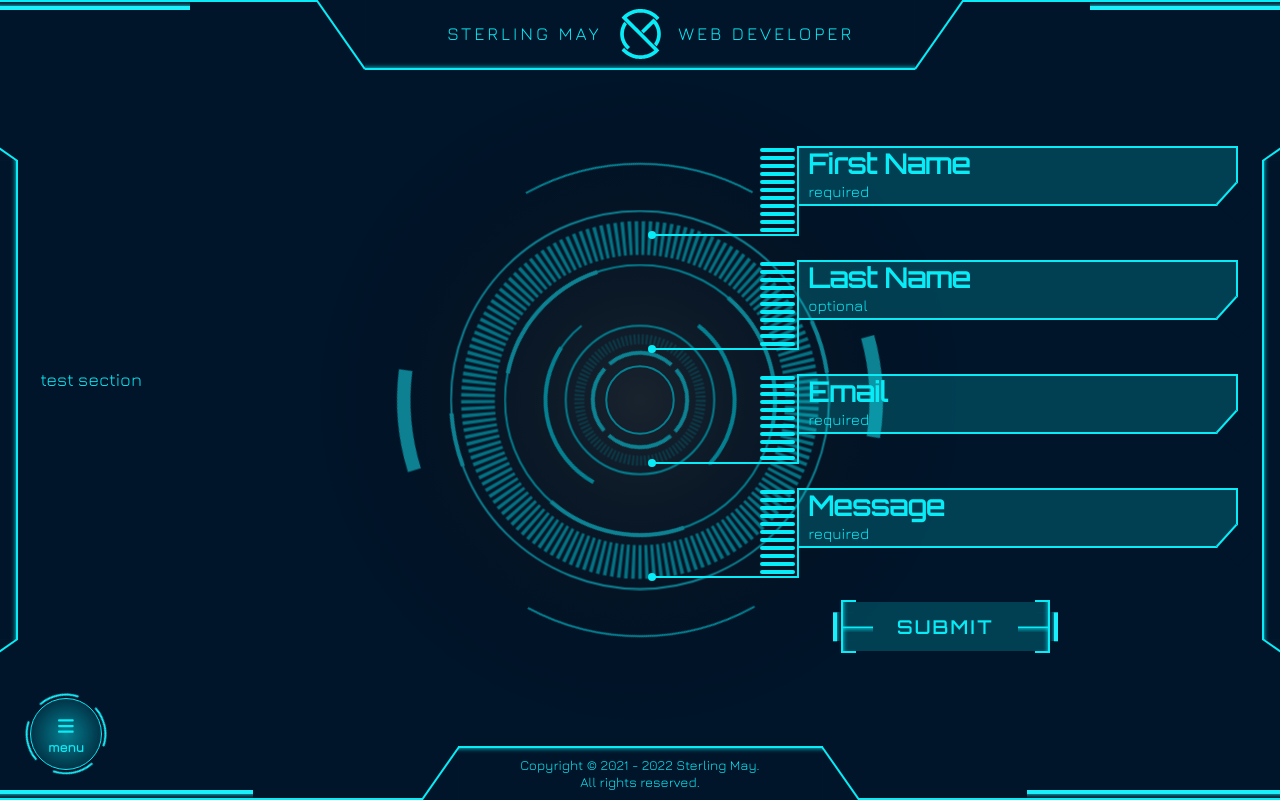
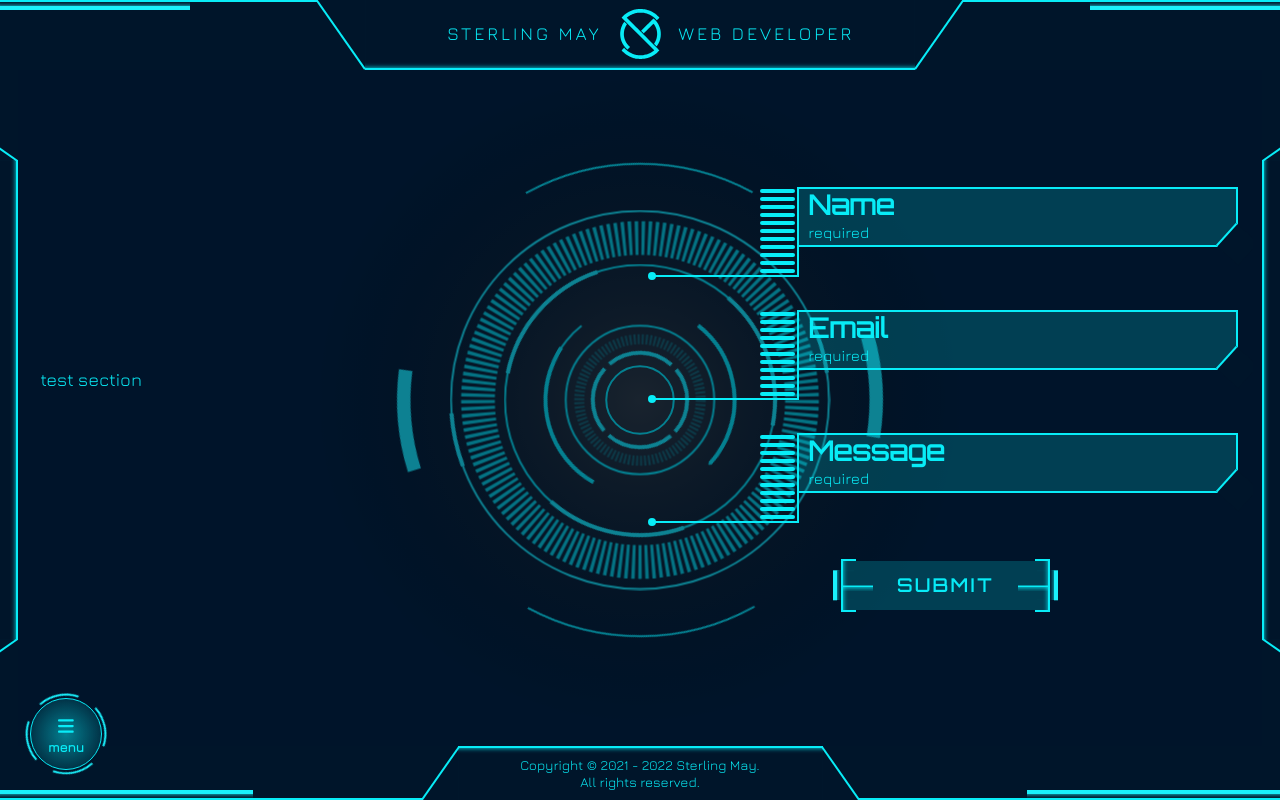
Before and after one commit to ProgrammerSM/SM-WD.com, a Next.js app: page /contact in a window 1280 px wide. Built offline with nearby package versions, Linux system fonts and the light colour scheme.

Commit message:
finished building contact form

```diff
--- a/src/components/ContactForm.js
+++ b/src/components/ContactForm.js
@@ -31,18 +31,23 @@ const ContactFormStyles = styled.div`
   ${largeUp} { --left-shape-width: 25%; }
 
   fieldset {
-    padding: 2rem 0 2.5rem;
+    padding: 2rem 0;
     border: none;
+
+    &.have-errors {
+      padding-bottom: 0;
+    }
   }
 
   .field-wrapper {
     position: relative;
     display: flex;
     align-items: flex-end;
-    margin-bottom: 4.2rem;
+    margin-bottom: 2rem;
     margin-left: auto;
 
     &:last-of-type { margin-bottom: 0; }
+    &.has-error { margin-bottom: 3.6rem; }
   }
 
   .field-left-shape {
@@ -81,22 +86,18 @@ const ContactFormStyles = styled.div`
   input,
   textarea {
     width: var(--field-width);
-    height: 60px;
+    height: 50px;
     margin-left: auto;
-    padding: 20px 20px var(--space-extra-small) var(--space-extra-small);
+    padding: 20px 20px calc(var(--space-extra-small) - 5px) calc(var(--space-extra-small) - 2px);
     background: var(--transparent-background);
     color: var(--font-color);
-    font-size: 1.2rem;
+    font-size: 1rem;
     border: solid 2px var(--primary-color);
-
-    &:focus ~ .field-angle-border {
-      display: none;
-    }
 
     &:focus ~ label,
     &.valid ~ label {
-      top: -26px;
-      font-size: 1rem;
+      top: -21px;
+      font-size: .8rem;
 
       .field-type { margin-top: 4px; }
     }
@@ -124,6 +125,7 @@ const ContactFormStyles = styled.div`
   }
 
   .field-angle-border {
+    display: none;
     position: absolute;
     right: -14px;
     bottom: -12px;
@@ -136,10 +138,10 @@ const ContactFormStyles = styled.div`
 
   label {
     position: absolute;
-    top: 2px;
+    top: 4px;
     left: var(--left-shape-width);
     padding-left: var(--space-extra-small);
-    font-size: 1.5rem;
+    font-size: 1rem;
     font-weight: 600;
     font-family: var(--header-font);
     transition: all .2s linear;
@@ -154,7 +156,7 @@ const ContactFormStyles = styled.div`
 
   .error {
     position: absolute;
-    top: calc(100% + 5px);
+    top: calc(100% + 2.5px);
     left: var(--left-shape-width);
     margin: 0 var(--space-extra-small);
     color: red;
@@ -162,22 +164,60 @@ const ContactFormStyles = styled.div`
     font-weight: 600;
   }
 
-  button[type='submit'] { margin: 9px auto 0; }
+  button[type='submit'] { margin: 0 auto; }
 
   ${mediumUp} {
-    .field-wrapper { margin-bottom: 4.5rem; }
+    fieldset { padding-bottom: 3.75rem; }
+
+    .field-wrapper {
+      margin-bottom: 3.5rem;
+
+      &.has-error { margin-bottom: 4.5rem; }
+    }
+
     .field-left-shape { display: flex; }
+    .field-angle-border { display: block; }
 
     input,
     textarea {
+      height: 60px;
+      padding-left: var(--space-extra-small);
+      padding-bottom: var(--space-extra-small);
+      font-size: 1.2rem;
       border-left: none;
+
+      &:focus ~ .field-angle-border {
+        display: none;
+      }
+
+      &:focus ~ label,
+      &.valid ~ label {
+        top: -26px;
+        font-size: 1rem;
+
+        .field-type { margin-top: 3px; }
+      }
     }
 
-    .error { font-size: inherit; }
+    label {
+      top: 2px;
+      font-size: 1.5rem;
+    }
+
+    .error {
+      top: calc(100% + 5px);
+      font-size: inherit;
+    }
   }
 
   ${largeUp} {
-    .field-wrapper { margin-bottom: 3rem; }
+    fieldset.have-errors { padding-bottom: .25rem; }
+
+    .field-wrapper {
+      margin-bottom: 3.5rem;
+
+      &.has-error { margin-bottom: 3.5rem; }
+    }
   }
 `
 
@@ -191,8 +231,8 @@ const ContactForm = () => {
 
   const {
     formState: { errors },
+    handleSubmit,
     register,
-    handleSubmit,
     watch,
   } = useForm()
 
@@ -249,8 +289,8 @@ const ContactForm = () => {
         name='sm-wd-contact'
         onSubmit={handleSubmit(onSubmit)}
       >
-        <fieldset>
-          <div className='field-wrapper'>
+        <fieldset className={`${errors?.['Message'] ? 'have-errors' : ''}`}>
+          <div className={`field-wrapper${errors?.['Name'] ? ' has-error' : ''}`}>
             <div className='field-left-shape'>
               <div className='shape-lines' />
               <div className='shape-lines' />
@@ -265,82 +305,41 @@ const ContactForm = () => {
               <div className='shape-lines' />
             </div>
             <input
-              className={allWatch?.['First Name'] && 'valid'}
+              className={allWatch?.['Name'] && 'valid'}
               id='first_name'
               type='text'
-              {...register('First Name', {
+              {...register('Name', {
                 maxLength: 80,
                 pattern: nameRegEx,
                 required: true,
               })}
             />
             <div className='field-angle-border' />
-            <label htmlFor='first_name'>First Name <span className='field-type'>required</span></label>
+            <label htmlFor='first_name'>Name <span className='field-type'>required</span></label>
 
-            {errors['First Name']?.type === 'maxLength' && (
+            {errors['Name']?.type === 'maxLength' && (
               <p
                 className='error'
                 role='alert'
               >Character limit exceeded</p>
             )}
 
-            {errors['First Name']?.type === 'pattern' && (
+            {errors['Name']?.type === 'pattern' && (
               <p
                 className='error'
                 role='alert'
-              >Enter valid first name</p>
+              >Enter valid name</p>
             )}
 
-            {errors['First Name']?.type === 'required' && (
+            {errors['Name']?.type === 'required' && (
               <p
                 className='error'
                 role='alert'
-              >First name is required</p>
+              >Name is required</p>
             )}
           </div>
 
-          <div className='field-wrapper'>
-            <div className='field-left-shape'>
-              <div className='shape-lines' />
-              <div className='shape-lines' />
-              <div className='shape-lines' />
-              <div className='shape-lines' />
-              <div className='shape-lines' />
-              <div className='shape-lines' />
-              <div className='shape-lines' />
-              <div className='shape-lines' />
-              <div className='shape-lines' />
-              <div className='shape-lines' />
-              <div className='shape-lines' />
-            </div>
-            <input
-              className={allWatch?.['Last Name'] && 'valid'}
-              id='last_name'
-              type='text'
-              {...register('Last Name', {
-                maxLength: 100,
-                pattern: nameRegEx,
-              })}
-            />
-            <div className='field-angle-border' />
-            <label htmlFor='last_name'>Last Name <span className='field-type'>optional</span></label>
-
-            {errors['Last Name']?.type === 'maxLength' && (
-              <p
-                className='error'
-                role='alert'
-              >Character limit exceeded</p>
-            )}
-
-            {errors['Last Name']?.type === 'pattern' && (
-              <p
-                className='error'
-                role='alert'
-              >Enter valid last Name</p>
-            )}
-          </div>
-
-          <div className='field-wrapper'>
+          <div className={`field-wrapper${errors?.['Email'] ? ' has-error' : ''}`}>
             <div className='field-left-shape'>
               <div className='shape-lines' />
               <div className='shape-lines' />
@@ -381,7 +380,7 @@ const ContactForm = () => {
             )}
           </div>
 
-          <div className='field-wrapper'>
+          <div className={`field-wrapper${errors?.['Message'] ? ' has-error' : ''}`}>
             <div className='field-left-shape'>
               <div className='shape-lines' />
               <div className='shape-lines' />
```
